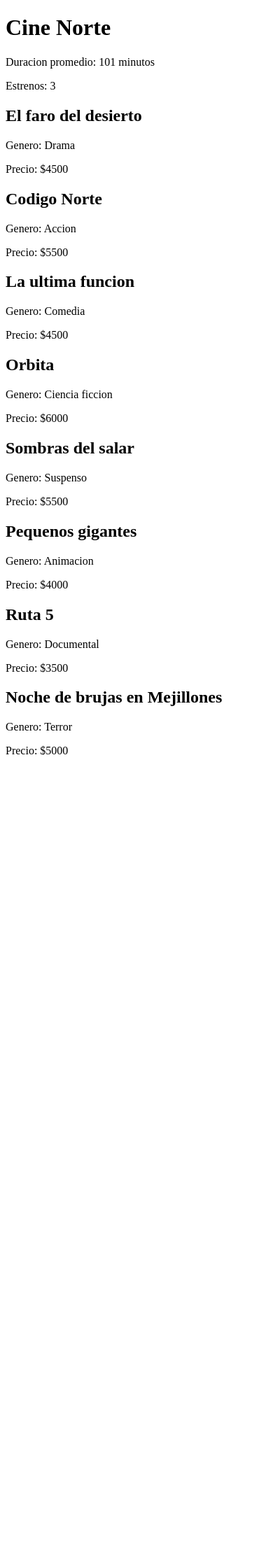
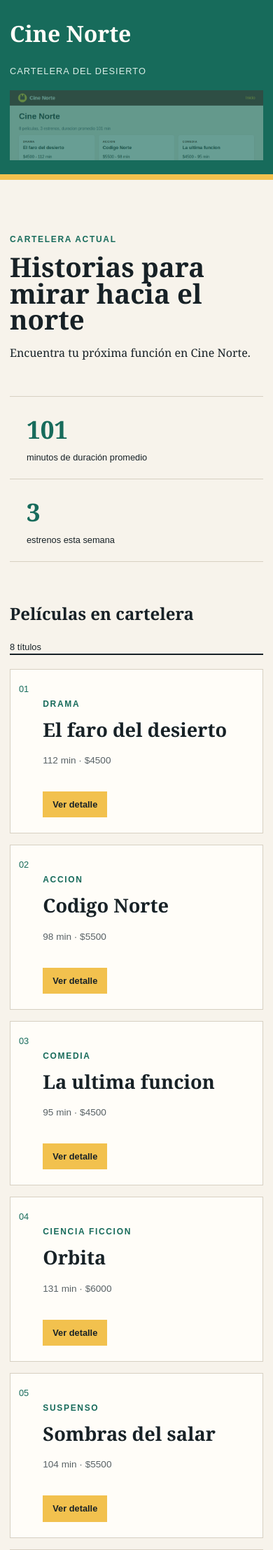
Before and after one commit to nibaldoinacap/cine-norte-django, a Django app: page / in a window 390 px wide. Shown: the top 2215 px of the page at 70% size. Before the commit the page ends 1079 px from the top, so only its background shows below. Run offline with Django 5.2, Linux system fonts and the light colour scheme.

Commit message:
Proyecto completo: herencia de plantillas, detalle y estaticos

```diff
--- a/cartelera/templates/cartelera/inicio.html
+++ b/cartelera/templates/cartelera/inicio.html
@@ -1,22 +1,45 @@
-<!DOCTYPE html>
-<html lang="es">
-<head>
-    <meta charset="UTF-8">
-    <title>Cine Norte</title>
-</head>
-<body>
-    <h1>Cine Norte</h1>
-    <p>Duracion promedio: {{ duracion_promedio }} minutos</p>
-    <p>Estrenos: {{ cantidad_estrenos }}</p>
+{% extends 'base.html' %}
 
-    {% for pelicula in peliculas %}
-        <article>
-            <h2>{{ pelicula.titulo }}</h2>
-            <p>Genero: {{ pelicula.genero }}</p>
-            <p>Precio: ${{ pelicula.precio }}</p>
-        </article>
-    {% empty %}
-        <p>No hay peliculas en cartelera.</p>
-    {% endfor %}
-</body>
-</html>
+{% block titulo %}Cartelera | Cine Norte{% endblock %}
+
+{% block contenido %}
+<section class="presentacion">
+    <p class="eyebrow">Cartelera actual</p>
+    <h1>Historias para mirar hacia el norte</h1>
+    <p>Encuentra tu próxima función en Cine Norte.</p>
+</section>
+
+<section class="resumen" aria-label="Resumen de cartelera">
+    <div>
+        <strong>{{ duracion_promedio }}</strong>
+        <span>minutos de duración promedio</span>
+    </div>
+    <div>
+        <strong>{{ cantidad_estrenos }}</strong>
+        <span>estrenos esta semana</span>
+    </div>
+</section>
+
+<section>
+    <div class="seccion-cabecera">
+        <h2>Películas en cartelera</h2>
+        <span>{{ peliculas|length }} títulos</span>
+    </div>
+
+    <div class="peliculas">
+        {% for pelicula in peliculas %}
+            <article class="pelicula">
+                <div class="pelicula-numero">0{{ pelicula.id }}</div>
+                <div class="pelicula-cuerpo">
+                    <p class="genero">{{ pelicula.genero|upper }}</p>
+                    <h3>{{ pelicula.titulo }}</h3>
+                    <p class="duracion">{{ pelicula.duracion }} min · ${{ pelicula.precio }}</p>
+                    <a class="boton" href="{% url 'cartelera:detalle' pelicula.id %}">Ver detalle</a>
+                </div>
+            </article>
+        {% empty %}
+            <p>No hay películas en cartelera.</p>
+        {% endfor %}
+    </div>
+</section>
+{% endblock %}
--- a/cartelera/urls.py
+++ b/cartelera/urls.py
@@ -7,4 +7,5 @@ app_name = 'cartelera'
 
 urlpatterns = [
     path('', views.inicio, name='inicio'),
+    path('pelicula/<int:id>/', views.detalle, name='detalle'),
 ]
--- a/cartelera/views.py
+++ b/cartelera/views.py
@@ -1,3 +1,4 @@
+from django.http import Http404
 from django.shortcuts import render
 
 
@@ -46,3 +47,31 @@ def inicio(request):
 		'cantidad_estrenos': cantidad_estrenos,
 	}
 	return render(request, 'cartelera/inicio.html', contexto)
+
+
+def detalle(request, id):
+    pelicula_encontrada = None
+
+    for pelicula in PELICULAS:
+        if pelicula['id'] == id:
+            pelicula_encontrada = pelicula
+            break
+
+    if pelicula_encontrada is None:
+        raise Http404('La pelicula no existe')
+
+    precio_nocturno = round(pelicula_encontrada['precio'] * 1.2)
+
+    if pelicula_encontrada['apta_todo_publico'] and not pelicula_encontrada['estreno']:
+        etiqueta = 'Clasico familiar'
+    elif pelicula_encontrada['estreno']:
+        etiqueta = 'Estreno de la semana'
+    else:
+        etiqueta = 'En cartelera'
+
+    contexto = {
+        'pelicula': pelicula_encontrada,
+        'precio_nocturno': precio_nocturno,
+        'etiqueta': etiqueta,
+    }
+    return render(request, 'cartelera/detalle.html', contexto)
--- a/config/settings.py
+++ b/config/settings.py
@@ -55,7 +55,7 @@ ROOT_URLCONF = 'config.urls'
 TEMPLATES = [
     {
         'BACKEND': 'django.template.backends.django.DjangoTemplates',
-        'DIRS': [],
+        'DIRS': [BASE_DIR / 'templates'],
         'APP_DIRS': True,
         'OPTIONS': {
             'context_processors': [
@@ -116,6 +116,7 @@ USE_TZ = True
 # https://docs.djangoproject.com/en/5.2/howto/static-files/
 
 STATIC_URL = 'static/'
+STATICFILES_DIRS = [BASE_DIR / 'static']
 
 # Default primary key field type
 # https://docs.djangoproject.com/en/5.2/ref/settings/#default-auto-field
--- /dev/null
+++ b/static/css/estilos.css
@@ -0,0 +1,56 @@
+:root {
+    --tinta: #172126;
+    --verde: #176b5b;
+    --verde-claro: #dcefe8;
+    --amarillo: #f2c14e;
+    --papel: #f7f3eb;
+    --blanco: #fffdf8;
+    --borde: #d7d0c2;
+}
+
+* { box-sizing: border-box; }
+body { margin: 0; color: var(--tinta); background: var(--papel); font-family: Georgia, 'Times New Roman', serif; line-height: 1.5; }
+.contenedor { width: min(1080px, calc(100% - 40px)); margin: 0 auto; }
+.encabezado { background: var(--verde); color: var(--blanco); border-bottom: 8px solid var(--amarillo); }
+.encabezado-contenido { display: flex; align-items: baseline; justify-content: space-between; gap: 20px; padding: 24px 0 18px; }
+.marca { color: var(--blanco); font-size: 2rem; font-weight: bold; text-decoration: none; }
+.marca-secundaria { color: var(--verde-claro); font-family: Arial, sans-serif; font-size: .8rem; letter-spacing: .08em; text-transform: uppercase; }
+.imagen-referencia { display: block; width: min(1080px, calc(100% - 40px)); height: 100px; margin: 0 auto 20px; object-fit: cover; object-position: top; opacity: .35; }
+.presentacion { max-width: 700px; padding: 64px 0 34px; }
+.eyebrow, .genero { color: var(--verde); font-family: Arial, sans-serif; font-size: .75rem; font-weight: bold; letter-spacing: .14em; text-transform: uppercase; }
+h1 { margin: 8px 0; font-size: clamp(2.4rem, 6vw, 5rem); line-height: .98; }
+h2, h3 { margin-top: 0; }
+.resumen { display: flex; gap: 0; margin-bottom: 56px; border-block: 1px solid var(--borde); }
+.resumen div { flex: 1; padding: 20px 24px; border-right: 1px solid var(--borde); }
+.resumen div:last-child { border-right: 0; }
+.resumen strong { display: block; color: var(--verde); font-size: 2.2rem; }
+.resumen span { font-family: Arial, sans-serif; font-size: .8rem; }
+.seccion-cabecera { display: flex; align-items: baseline; justify-content: space-between; border-bottom: 2px solid var(--tinta); }
+.seccion-cabecera span { font-family: Arial, sans-serif; font-size: .8rem; }
+.peliculas { display: grid; grid-template-columns: repeat(2, 1fr); gap: 16px; margin: 20px 0 72px; }
+.pelicula { display: flex; min-height: 230px; background: var(--blanco); border: 1px solid var(--borde); }
+.pelicula-numero { padding: 18px 12px; color: var(--verde); font-family: Arial, sans-serif; font-size: .8rem; }
+.pelicula-cuerpo { padding: 28px 22px 22px 8px; }
+.pelicula h3 { margin-bottom: 8px; font-size: 1.7rem; }
+.genero { margin-bottom: 8px; }
+.duracion { color: #596266; font-family: Arial, sans-serif; font-size: .85rem; }
+.boton { display: inline-block; margin-top: 20px; padding: 9px 14px; color: var(--tinta); background: var(--amarillo); font-family: Arial, sans-serif; font-size: .8rem; font-weight: bold; text-decoration: none; }
+.boton:hover, .boton:focus { background: var(--tinta); color: var(--blanco); }
+.detalle { max-width: 850px; padding: 64px 0 90px; }
+.volver { color: var(--verde); font-family: Arial, sans-serif; font-size: .85rem; text-decoration: none; }
+.detalle-genero { color: #596266; font-family: Arial, sans-serif; }
+.detalle-grid { display: grid; grid-template-columns: 1.4fr .8fr; gap: 48px; margin-top: 48px; padding-top: 28px; border-top: 1px solid var(--borde); }
+.sinopsis { font-size: 1.2rem; }
+.datos { margin: 0; }
+.datos div { padding: 14px 0; border-bottom: 1px solid var(--borde); }
+.datos dt { color: #596266; font-family: Arial, sans-serif; font-size: .75rem; text-transform: uppercase; }
+.datos dd { margin: 4px 0 0; font-size: 1.15rem; }
+.pie { padding: 22px 0; color: var(--verde-claro); background: var(--tinta); font-family: Arial, sans-serif; font-size: .8rem; }
+@media (max-width: 700px) {
+    .contenedor, .imagen-referencia { width: min(100% - 28px, 1080px); }
+    .encabezado-contenido, .seccion-cabecera { align-items: flex-start; flex-direction: column; }
+    .peliculas, .detalle-grid { grid-template-columns: 1fr; }
+    .resumen { flex-direction: column; }
+    .resumen div { border-right: 0; border-bottom: 1px solid var(--borde); }
+    .resumen div:last-child { border-bottom: 0; }
+}
--- /dev/null
+++ b/templates/base.html
@@ -0,0 +1,27 @@
+{% load static %}
+<!DOCTYPE html>
+<html lang="es">
+<head>
+    <meta charset="UTF-8">
+    <meta name="viewport" content="width=device-width, initial-scale=1.0">
+    <title>{% block titulo %}Cine Norte{% endblock %}</title>
+    <link rel="stylesheet" href="{% static 'css/estilos.css' %}">
+</head>
+<body>
+    <header class="encabezado">
+        <div class="contenedor encabezado-contenido">
+            <a class="marca" href="{% url 'cartelera:inicio' %}">Cine Norte</a>
+            <span class="marca-secundaria">Cartelera del desierto</span>
+        </div>
+        <img class="imagen-referencia" src="{% static 'images/es1B_inicio.png' %}" alt="Cartelera Cine Norte">
+    </header>
+
+    <main class="contenedor">
+        {% block contenido %}{% endblock %}
+    </main>
+
+    <footer class="pie">
+        <div class="contenedor">Cine Norte | Antofagasta</div>
+    </footer>
+</body>
+</html>
```
Also changed, not shown: IA.txt (added, +13 -0 lines), cartelera/templates/cartelera/detalle.html (added, +37 -0 lines), README.md (added), static/images/es1B_detalle.png (added), static/images/es1B_inicio.png (added).
